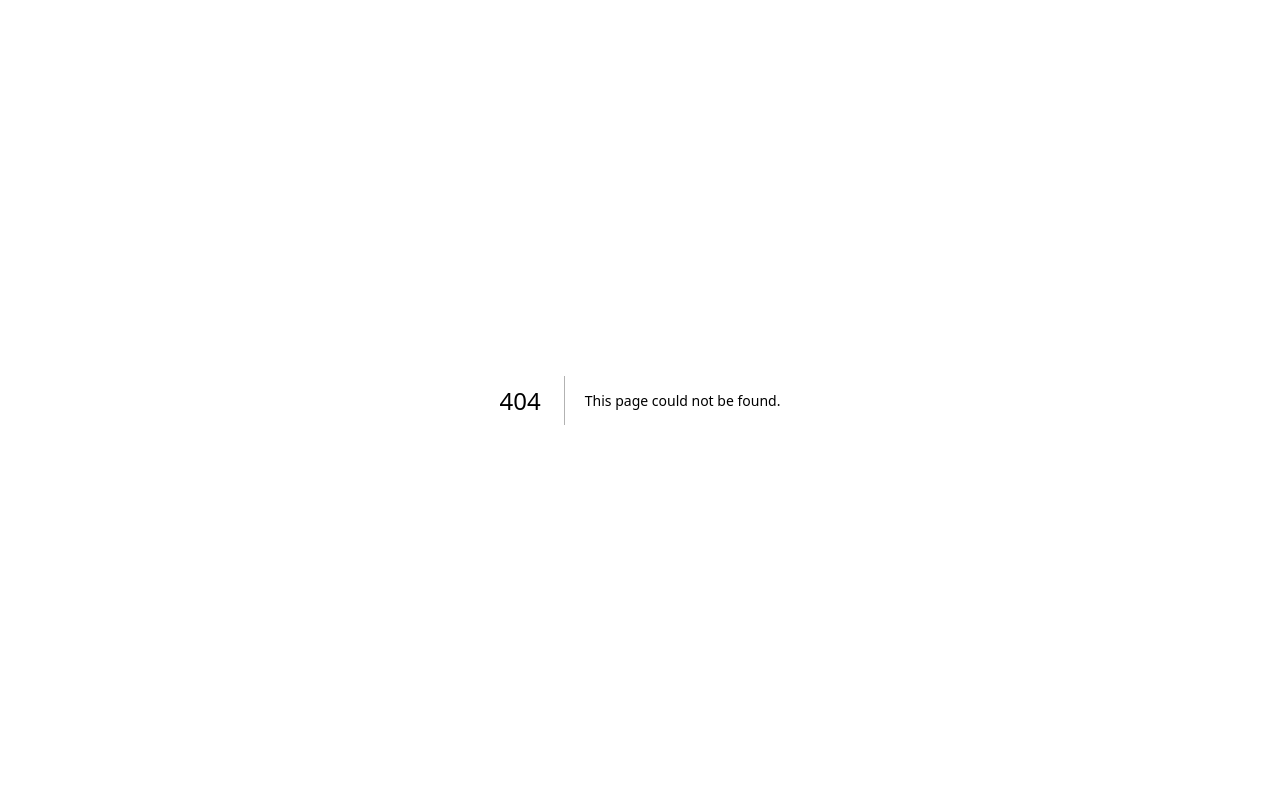
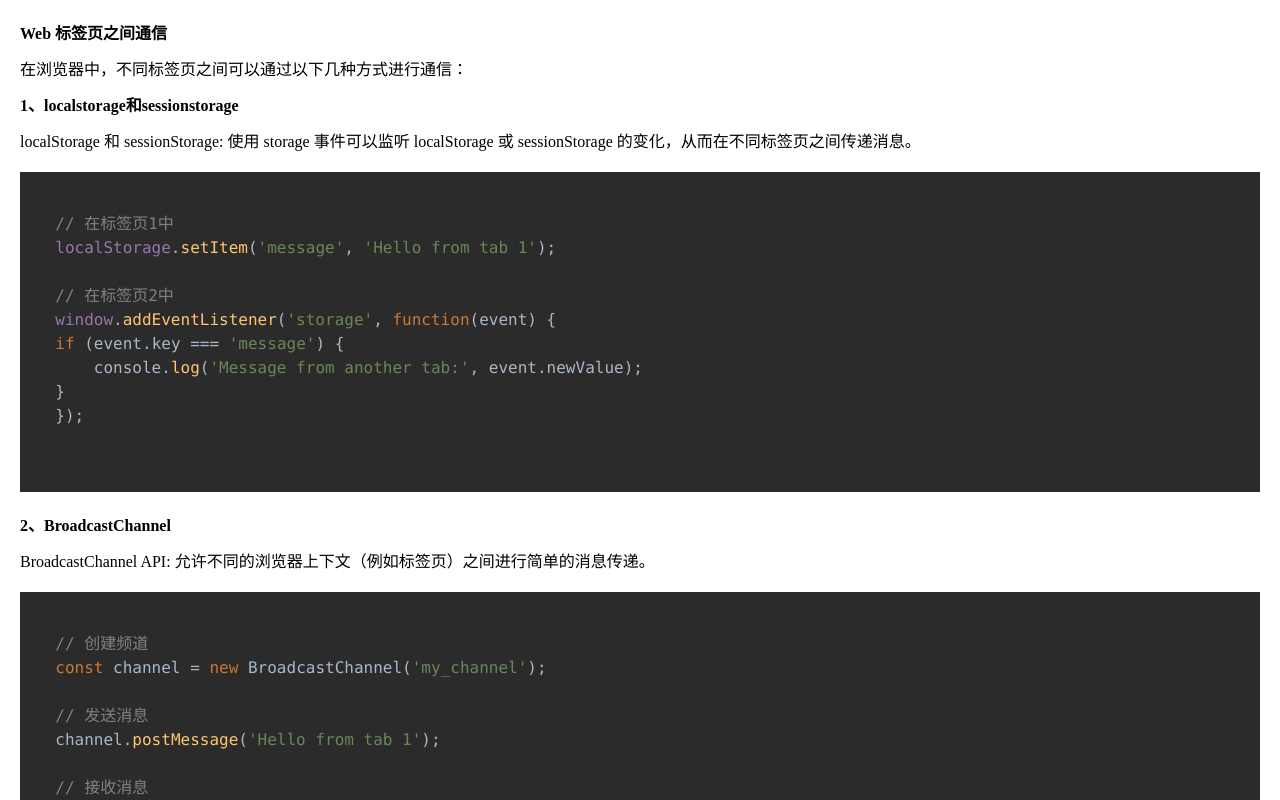
Before and after one commit to wangops/blog, a Next.js app: page /blog/web/communicate in a window 1280 px wide. Before the commit this address had no page. Built offline with nearby package versions, Linux system fonts and the light colour scheme.

Commit message:
标签页通信

```diff
--- /dev/null
+++ b/src/pages/blog/web/communicate.mdx
@@ -0,0 +1,67 @@
+
+import { Prism as SyntaxHighlighter } from 'react-syntax-highlighter';
+import  {darcula}  from 'react-syntax-highlighter/dist/cjs/styles/prism';
+
+
+<div className="mdx-box">
+#### Web 标签页之间通信
+###### &nbsp;
+在浏览器中，不同标签页之间可以通过以下几种方式进行通信：
+###### &nbsp;
+#### 1、localstorage和sessionstorage
+###### &nbsp;
+localStorage 和 sessionStorage: 使用 storage 事件可以监听 localStorage 或 sessionStorage 的变化，从而在不同标签页之间传递消息。
+###### &nbsp;
+<SyntaxHighlighter language="javascript" style={darcula}>
+  {`
+    // 在标签页1中
+    localStorage.setItem('message', 'Hello from tab 1');
+
+    // 在标签页2中
+    window.addEventListener('storage', function(event) {
+    if (event.key === 'message') {
+        console.log('Message from another tab:', event.newValue);
+    }
+    });
+
+
+`}
+</SyntaxHighlighter>
+###### &nbsp;
+#### 2、BroadcastChannel
+###### &nbsp;
+BroadcastChannel API: 允许不同的浏览器上下文（例如标签页）之间进行简单的消息传递。
+###### &nbsp;
+<SyntaxHighlighter language="javascript" style={darcula}>
+  {`
+    // 创建频道
+    const channel = new BroadcastChannel('my_channel');
+
+    // 发送消息
+    channel.postMessage('Hello from tab 1');
+
+    // 接收消息
+    channel.onmessage = function(event) {
+    console.log('Message received:', event.data);
+    };
+`}
+</SyntaxHighlighter>
+###### &nbsp;
+#### 3、Window.postMessage
+###### &nbsp;
+Window.postMessage API: 允许跨窗口、跨标签页或跨框架进行安全的消息传递。
+###### &nbsp;
+<SyntaxHighlighter language="javascript" style={darcula}>
+  {`
+        // 在标签页1中
+        window.postMessage('Hello from tab 1', '*');
+
+        // 在标签页2中
+        window.addEventListener('message', function(event) {
+        console.log('Message received:', event.data);
+        });
+
+`}
+</SyntaxHighlighter>
+###### &nbsp;
+</div>
--- a/src/pages/index.tsx
+++ b/src/pages/index.tsx
@@ -13,6 +13,11 @@ export default function CV(){
     }
 
     const data = [{
+        key:'blog-web-communicate',
+        title:"WEB - 标签页通信",
+        description:"标签页之间可以通过storage、message，broadcast等进行标签页之间进行通信。",
+        url:"/blog/web/communicate"
+    },{
         key:'blog-web-mutationobserver',
         title:"WEB - MutationObserver",
         description:"MutationObserver 是一种 Web API，用于监视 DOM (文档对象模型) 的变化。与旧版的 DOM 事件（如 Mutation Events）相比，MutationObserver 提供了更高效、更灵活的方式来处理 DOM 变化。",
```
